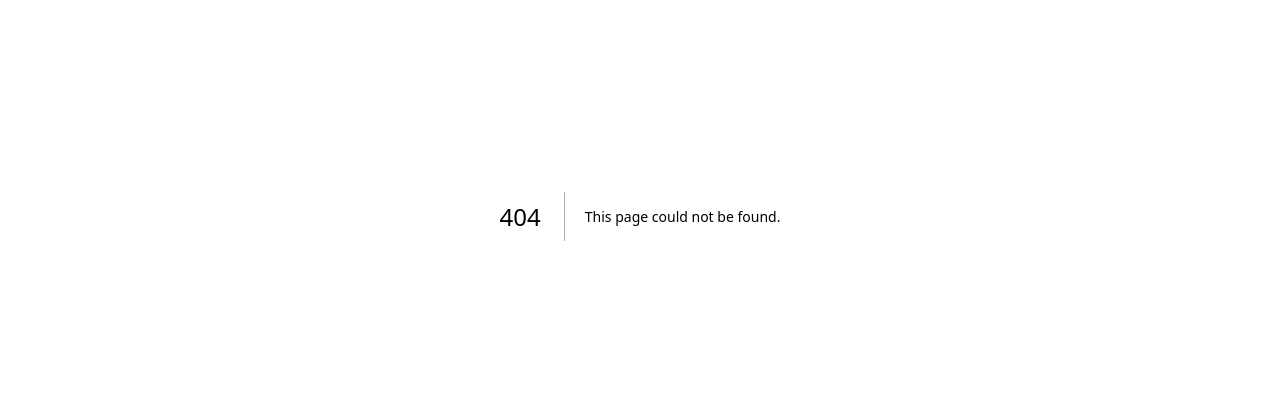
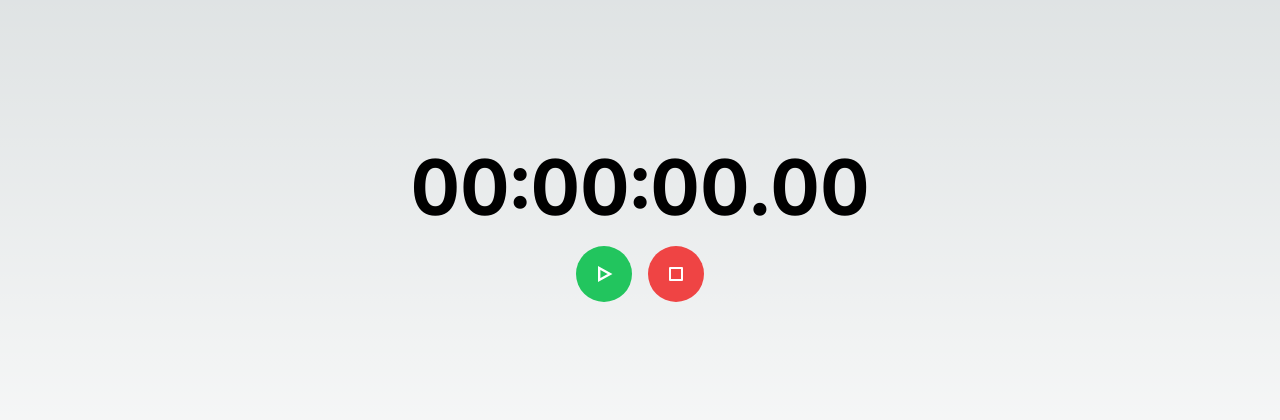
Before and after one commit to zeek0x/simple-web-tools, a Next.js app: page /stop-watch in a window 1280 px wide. Before the commit this address had no page. Shown: the part 184-604 px from the top of the page. Built offline with nearby package versions, Linux system fonts and the light colour scheme.

Commit message:
Add stop-watch

```diff
--- a/app/page.tsx
+++ b/app/page.tsx
@@ -2,7 +2,7 @@
 
 export default function Home() {
   return (
-    <main>
+    <main className="flex flex-row">
       <a rel="noopener noreferrer" href="milli-clock" className="hidden"></a>
       <div className="max-w-sm bg-white border border-gray-200 rounded-lg shadow dark:bg-gray-800 dark:border-gray-700">
         <a href="#">
@@ -26,6 +26,30 @@ export default function Home() {
           </a>
         </div>
       </div>
+
+      <a rel="noopener noreferrer" href="stop-watch" className="hidden"></a>
+      <div className="max-w-sm bg-white border border-gray-200 rounded-lg shadow dark:bg-gray-800 dark:border-gray-700">
+        <a href="#">
+          <iframe src={"stop-watch"} loading="lazy" className="h-48 w-full" />
+        </a>
+        <div className="p-5">
+          <a href="#">
+            <h5 className="mb-2 text-2xl font-bold tracking-tight text-gray-900 dark:text-white">
+              Stop Watch
+            </h5>
+          </a>
+          <p className="mb-3 font-normal text-gray-700 dark:text-gray-400">
+            A simple stop watch.
+          </p>
+          <a
+            target="_blank"
+            href="stop-watch"
+            className="inline-flex items-center px-3 py-2 text-sm font-medium text-center text-white bg-orange-700 rounded-lg hover:bg-orange-700 focus:ring-4 focus:outline-none focus:ring-blue-200 dark:bg-orange-500 dark:hover:bg-orange-600 dark:focus:ring-orange-700"
+          >
+            Open
+          </a>
+        </div>
+      </div>
     </main>
   );
 }
--- /dev/null
+++ b/app/stop-watch/page.tsx
@@ -0,0 +1,139 @@
+"use client";
+
+import { useEffect, useState } from "react";
+
+export default function Home() {
+  const date = new Date();
+  const [time, setTime] = useState({
+    startAt: date,
+    updatedAt: date,
+    offset: 0,
+  });
+  const [isRunning, setIsRunning] = useState(false);
+
+  useEffect(() => {
+    const timerId = setInterval(() => {
+      if (isRunning) {
+        setTime({ ...time, updatedAt: new Date() });
+      }
+    }, 10);
+
+    return () => clearInterval(timerId);
+  }, [isRunning, time]);
+
+  return (
+    <main className="h-screen w-screen flex flex-col justify-center items-center">
+      <h1 className="text-[6vw] font-bold tabular-nums">
+        {format(
+          time.offset + time.updatedAt.getTime() - time.startAt.getTime()
+        )}
+      </h1>
+      <div>
+        <div className="flex justify-center space-x-4">
+          {!isRunning
+            ? createStartButton(() => {
+                setIsRunning(true);
+                const date = new Date();
+                setTime({ ...time, startAt: date, updatedAt: date });
+              })
+            : createPauseButton(() => {
+                setIsRunning(false);
+                const date = new Date();
+                setTime({
+                  startAt: date,
+                  updatedAt: date,
+                  offset:
+                    time.offset +
+                    time.updatedAt.getTime() -
+                    time.startAt.getTime(),
+                });
+              })}
+          {createResetButton(() => {
+            setIsRunning(false);
+            const date = new Date();
+            setTime({ startAt: date, updatedAt: date, offset: 0 });
+          })}
+        </div>
+      </div>
+    </main>
+  );
+}
+
+const format = (timeMS: number): string => {
+  const ms = timeMS % 1000;
+  timeMS -= ms;
+  const s = (timeMS / 1000) % 60;
+  timeMS -= s * 1000;
+  const m = (timeMS / 1000 / 60) % 60;
+  timeMS -= m * 1000 * 60;
+  const h = timeMS / 1000 / 60 / 60;
+  timeMS -= h * 1000 * 60 * 60;
+
+  const SS = ("00" + ms).slice(-3, -1);
+  const ss = ("0" + s).slice(-2);
+  const MM = ("0" + m).slice(-2);
+  const hh = ("0" + h).slice(-2);
+  return `${hh}:${MM}:${ss}.${SS}`;
+};
+
+const createStartButton = (onClick: () => void) => {
+  return (
+    <button
+      onClick={onClick}
+      className="p-4 bg-green-500 rounded-full hover:bg-green-700 focus:outline-none focus:ring-2 focus:ring-green-500 focus:ring-opacity-50"
+      aria-label="Start"
+    >
+      <svg
+        xmlns="http://www.w3.org/2000/svg"
+        viewBox="0 0 20 20"
+        fill="none"
+        stroke="currentColor"
+        strokeWidth="2"
+        className="w-6 h-6 text-white"
+      >
+        <path fill="none" d="M6 5l9 5-9 5V5z" />
+      </svg>
+    </button>
+  );
+};
+
+const createPauseButton = (onClick: () => void) => {
+  return (
+    <button
+      onClick={onClick}
+      className="p-4 bg-red-500 rounded-full hover:bg-red-700 focus:outline-none focus:ring-2 focus:ring-red-500 focus:ring-opacity-50"
+      aria-label="Pause"
+    >
+      <svg
+        xmlns="http://www.w3.org/2000/svg"
+        fill="currentColor"
+        viewBox="0 0 24 24"
+        className="w-6 h-6 text-white"
+      >
+        <rect x="7" y="5" width="3" height="14" />
+        <rect x="14" y="5" width="3" height="14" />
+      </svg>
+    </button>
+  );
+};
+
+const createResetButton = (onClick: () => void) => {
+  return (
+    <button
+      onClick={onClick}
+      className="p-4 bg-red-500 rounded-full hover:bg-red-700 focus:outline-none focus:ring-2 focus:ring-red-500 focus:ring-opacity-50"
+      aria-label="Reset"
+    >
+      <svg
+        xmlns="http://www.w3.org/2000/svg"
+        fill="none"
+        viewBox="0 0 24 24"
+        stroke="currentColor"
+        strokeWidth="2"
+        className="w-6 h-6 text-white"
+      >
+        <path strokeLinecap="round" strokeLinejoin="round" d="M6 6h12v12H6z" />
+      </svg>
+    </button>
+  );
+};
```
